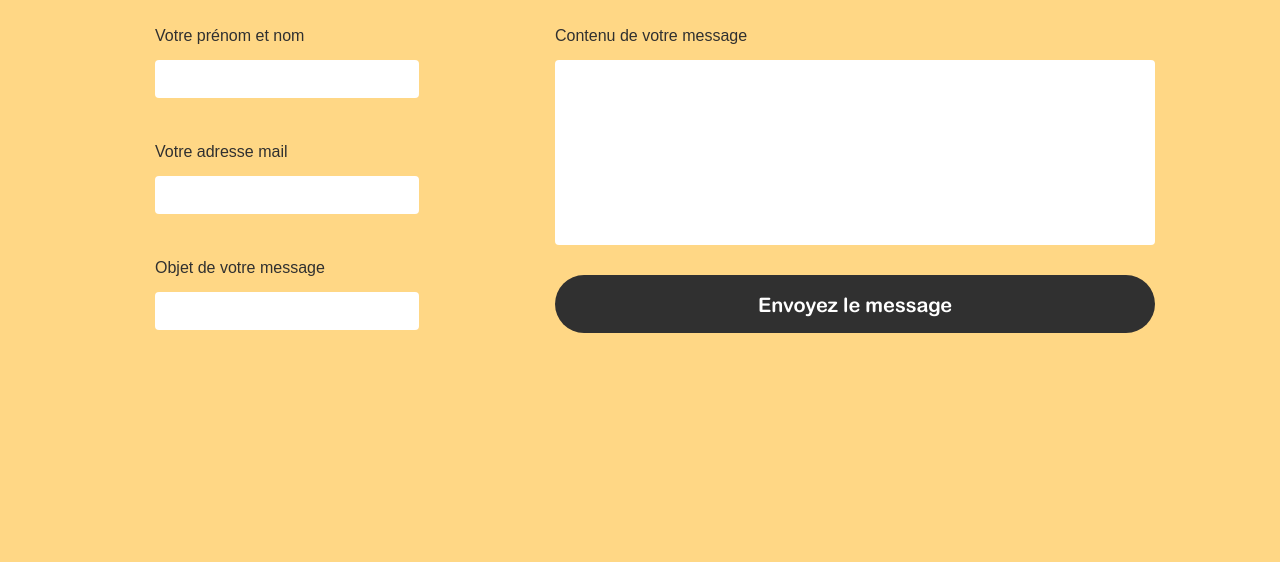
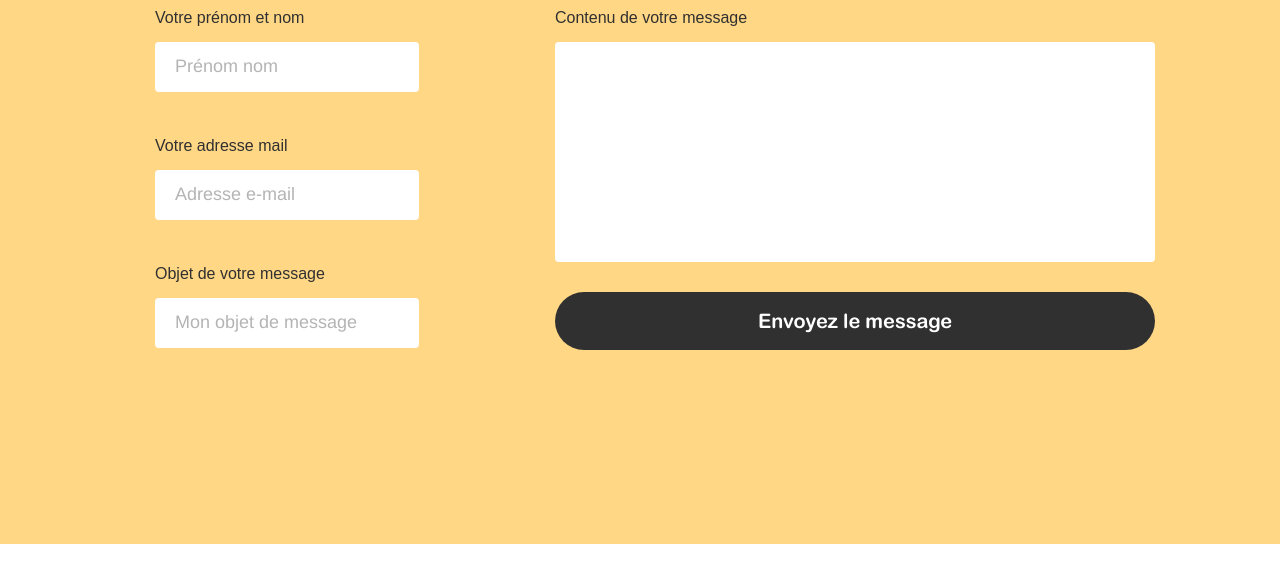
Before and after one commit to fannywho/hetic-nno, a website: page app/index.html in a window 1280 px wide. Shown: the part 767-1329 px from the top of the page. Drawn offline with nearby package versions, Linux system fonts and the light colour scheme; files that its build step writes are made by us from their sources; a web font is replaced by a local one.

Commit message:
fix(common)added placeholder into the inputs

```diff
--- a/app/index.html
+++ b/app/index.html
@@ -41,11 +41,11 @@
             <div class="contact-form__container">
                 <div class="contact-form__primary">
                     <label for="name" class="contact-form__label">Votre prénom et nom</label>
-                    <input id="name" class="contact-form__input">
+                    <input id="name" class="contact-form__input" placeholder="Prénom nom">
                     <label for="email" class="contact-form__label">Votre adresse mail</label>
-                    <input id="email" class="contact-form__input">
+                    <input id="email" class="contact-form__input" placeholder="Adresse e-mail">
                     <label for="object" class="contact-form__label">Objet de votre message</label>
-                    <input id="object" class="contact-form__input">
+                    <input id="object" class="contact-form__input" placeholder="Mon objet de message">
                 </div>
                 <div class="contact-form__secondary">
                     <label for="message" class="contact-form__label">Contenu de votre message</label>
--- a/app/scss/partials/_common.scss
+++ b/app/scss/partials/_common.scss
@@ -89,7 +89,7 @@
 }
 
 .text-normal{
-  @include text(Helvetica, 18px, 300, normal, normal, 1.44, 0px, center)
+  @include text(Helvetica, 18px, 300, normal, normal, 1.44px, 0px, center)
 }
 
 .contact-form{
@@ -133,19 +133,33 @@
   }
   &__input {
     @include item-rounded(264px, 38px, 4px, white);
+    @include text(Helvetica, 18px, 300, normal, normal, normal, 1.5px, left);
     border: none;
+    padding-left: 20px;
+    @include bp('desktop') {
+      height: 50px;
+    }
+    &::placeholder {
+      @include text(Helvetica, 14px, 300, normal, normal, normal, 0, left);
+      @include bp('desktop') {
+        font-size: 18px;
+      }
+      color: #b4b4b4;
+    }
     &:focus {
       outline: none;
     }
   }
   &__textarea {
     @include item-rounded(264px, 128px, 4px, white);
+    @include text(Helvetica, 18px, 300, normal, normal, 1.5px, 0px, left);
     border: none;
     resize: none;
     outline: none;
+    padding: 26px;
     @include bp('desktop') {
       width: 100%;
-      height: 185px;
+      height: 220px;
     }
   }
   &__button {
```
